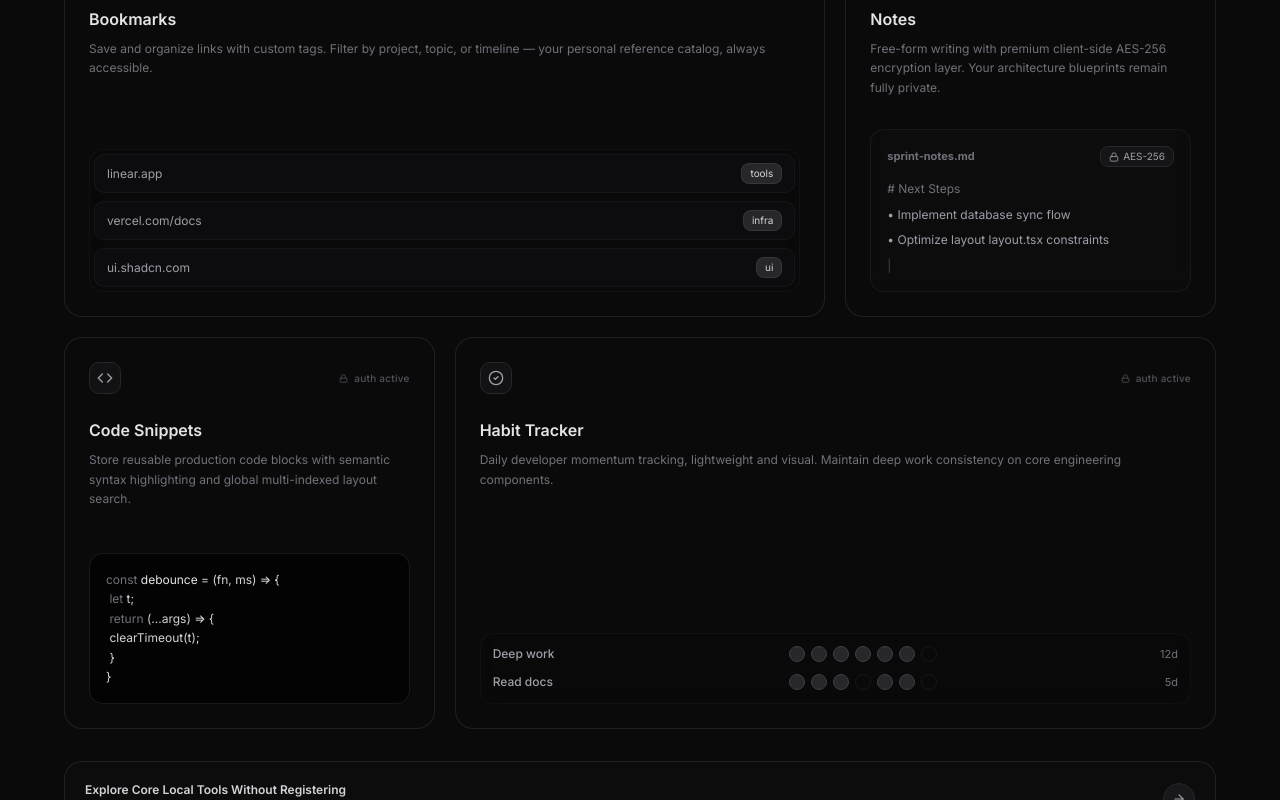
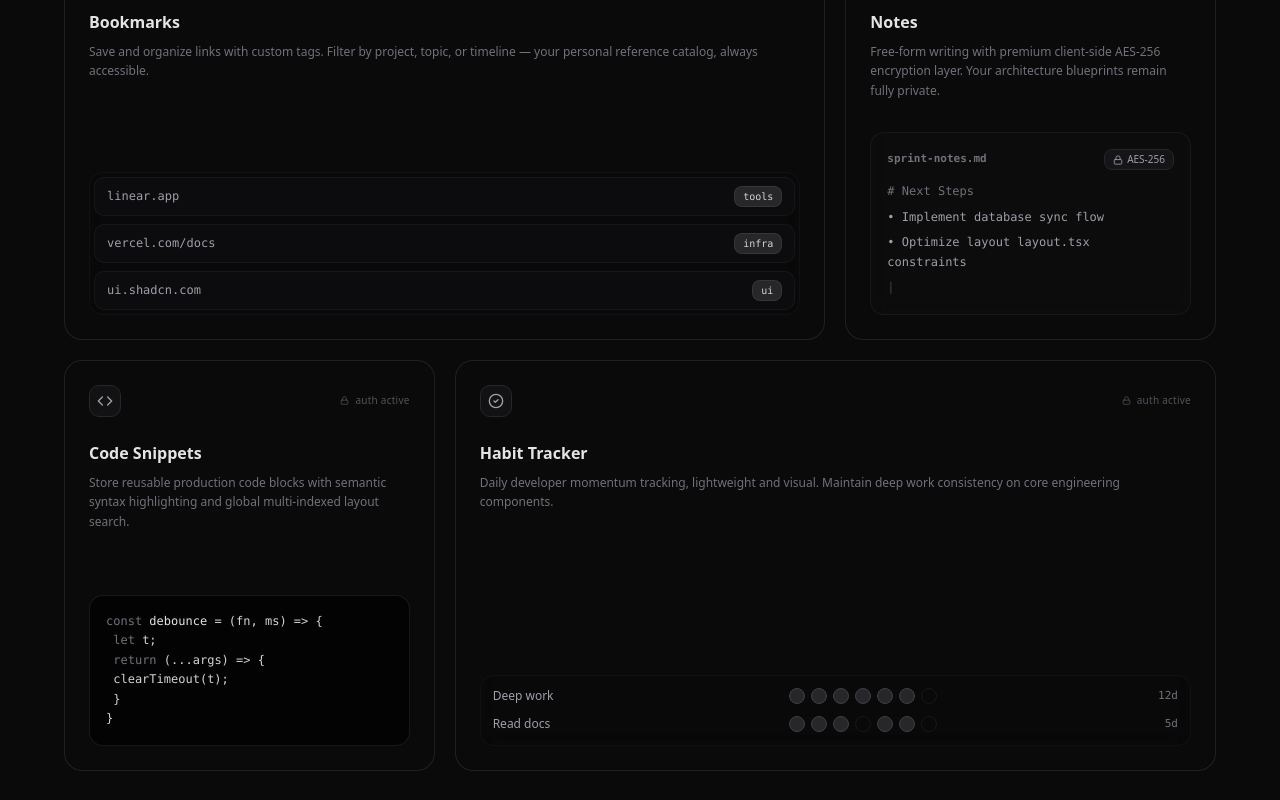
Before and after one commit to codezenashish/ryuk, a Next.js app: page / in a window 1280 px wide. Shown: the part 2000-2800 px from the top of the page. Built offline with nearby package versions, Linux system fonts and the light colour scheme.

Commit message:
feat: update font definitions in globals.css for improved typography

```diff
--- a/src/app/globals.css
+++ b/src/app/globals.css
@@ -7,14 +7,14 @@
 @theme inline {
   --color-background: var(--background);
   --color-foreground: var(--foreground);
-  --font-sans: var(--font-inter);
-  --font-mono: var(--font-geist-mono);
-  --font-heading: var(--font-sans);
-  --font-sans-system: ui-sans-serif, system-ui, sans-serif,
-    "Apple Color Emoji", "Segoe UI Emoji", "Segoe UI Symbol",
-    "Noto Color Emoji";
-  --font-mono-system: ui-monospace, SFMono-Regular, Menlo, Monaco,
-    Consolas, "Liberation Mono", "Courier New", monospace;
+  --font-sans:
+    ui-sans-serif, system-ui, sans-serif, "Apple Color Emoji", "Segoe UI Emoji",
+    "Segoe UI Symbol", "Noto Color Emoji";
+  --font-mono:
+    ui-monospace, SFMono-Regular, Menlo, Monaco, Consolas, "Liberation Mono",
+    "Courier New", monospace;
+  --font-inter: var(--font-inter);
+  --font-instrument: var(--font-serif);
   --color-sidebar-ring: var(--sidebar-ring);
   --color-sidebar-border: var(--sidebar-border);
   --color-sidebar-accent-foreground: var(--sidebar-accent-foreground);
@@ -127,11 +127,16 @@
     @apply border-border outline-ring/50;
   }
   body {
-    @apply bg-background text-foreground;
+    @apply bg-background text-foreground font-sans;
   }
-  html {
-    @apply font-sans;
-  }
+}
+
+.font-inter {
+  font-family: var(--font-inter);
+}
+.font-instrument {
+  font-family: var(--font-serif);
+  font-style: italic;
 }
 
 body::before {
```
